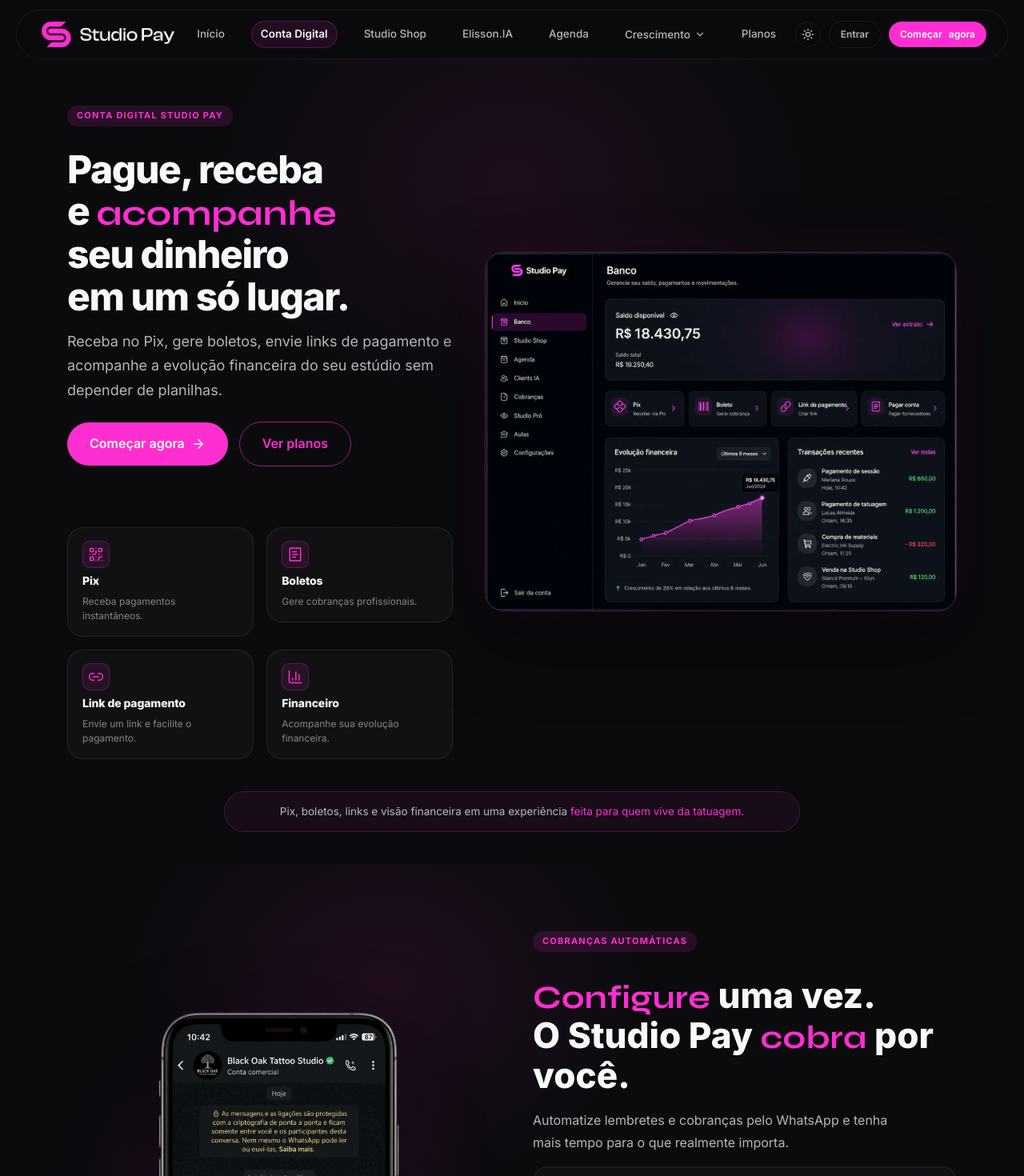
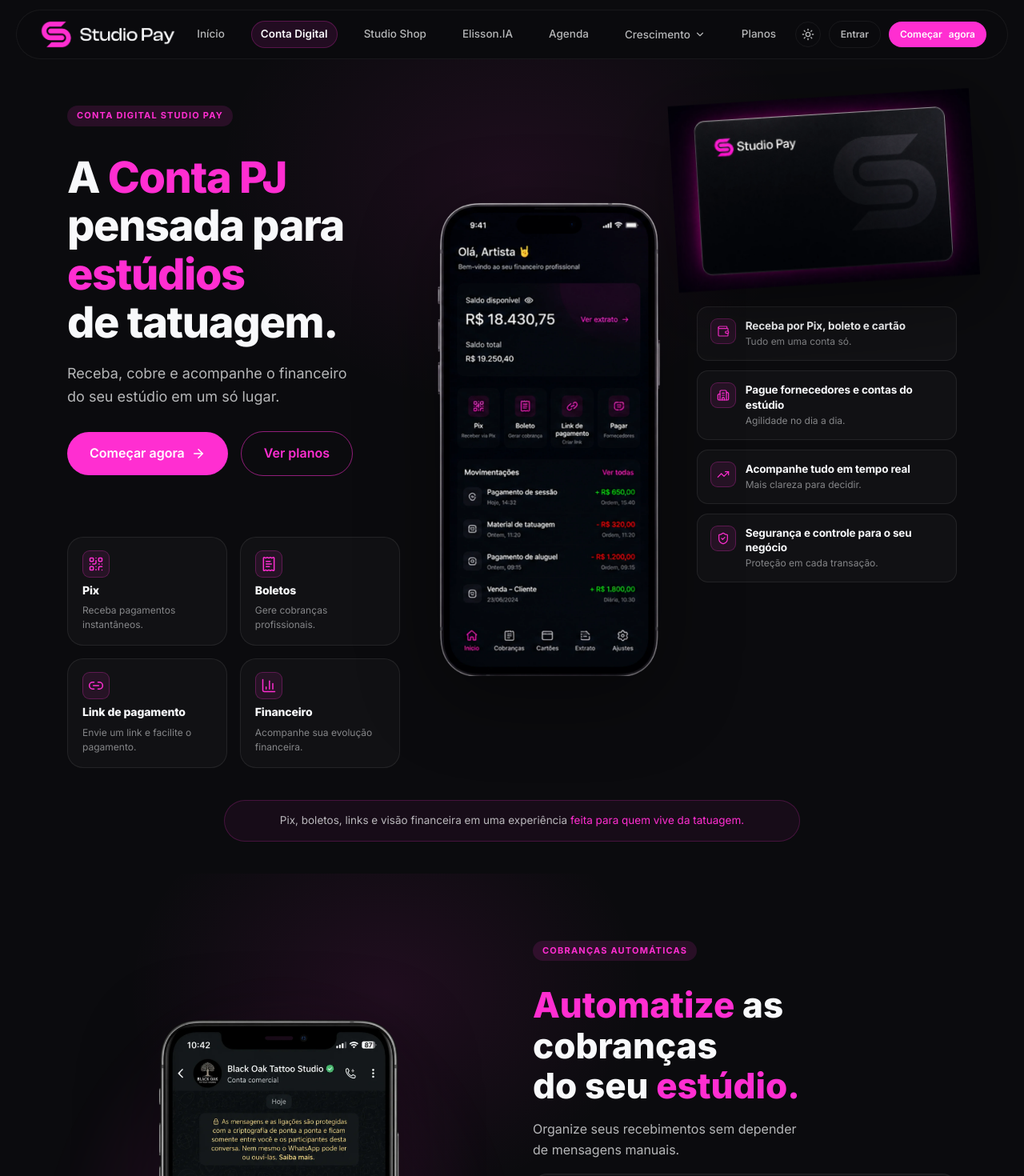
Before and after one commit to studiopay/studiopay-frontend, a React (Vite) app: page /studio-core in a window 1280 px wide. Shown: the top 1470 px of the page at 80% size. Built offline with nearby package versions, Linux system fonts and the light colour scheme.

Commit message:
feat: update studio core landing sections

```diff
--- a/src/pages/public/StudioCorePage.jsx
+++ b/src/pages/public/StudioCorePage.jsx
@@ -17,6 +17,9 @@
   BarChart3,
   PiggyBank,
   Clock,
+  Smartphone,
+  Building2,
+  TrendingUp,
 } from 'lucide-react'
 import Navbar from '@/components/landing/Navbar'
 import Footer from '@/components/landing/Footer'
@@ -36,7 +39,8 @@
 // Imagens oficiais de produção — ficam em /public, então sobem junto com o
 // deploy independente do que estiver salvo no localStorage do Admin Visual.
 // Prioridade: imagem do admin (teste local) > imagem fixa em /public > placeholder.
-const HERO_IMAGE_FALLBACK = '/images/studio-pay/conta-digital-hero.webp'
+const HERO_APP_IMAGE_FALLBACK = '/images/studio-pay/conta-digital-app.webp'
+const HERO_CARD_IMAGE_FALLBACK = '/images/studio-pay/conta-digital-cartao.webp'
 const AUTO_CHARGE_IMAGE_FALLBACK = '/images/studio-pay/conta-digital-cobrancas.webp'
 const CREATE_CHARGE_IMAGE_FALLBACK = '/images/studio-pay/conta-digital-criar-cobranca.webp'
 
@@ -66,21 +70,6 @@
   )
 }
 
-// Destaca uma palavra específica do título (ex.: "acompanhe") em rosa,
-// mesmo quando o título vem editado pelo admin.
-function highlightWord(text, word) {
-  if (!text) return text
-  const idx = text.toLowerCase().indexOf(word.toLowerCase())
-  if (idx === -1) return text
-  return (
-    <>
-      {text.slice(0, idx)}
-      <span className="landing-accent">{text.slice(idx, idx + word.length)}</span>
-      {text.slice(idx + word.length)}
-    </>
-  )
-}
-
 // Destaca várias palavras/expressões dentro de um texto, preservando o
 // restante. Usado quando mais de uma palavra precisa ficar em rosa.
 function highlightWords(text, words) {
@@ -100,6 +89,13 @@
   { Icon: ReceiptText, title: 'Boletos', text: 'Gere cobranças profissionais.' },
   { Icon: Link2, title: 'Link de pagamento', text: 'Envie um link e facilite o pagamento.' },
   { Icon: BarChart3, title: 'Financeiro', text: 'Acompanhe sua evolução financeira.' },
+]
+
+const heroBenefits = [
+  { Icon: Wallet, title: 'Receba por Pix, boleto e cartão', text: 'Tudo em uma conta só.' },
+  { Icon: Building2, title: 'Pague fornecedores e contas do estúdio', text: 'Agilidade no dia a dia.' },
+  { Icon: TrendingUp, title: 'Acompanhe tudo em tempo real', text: 'Mais clareza para decidir.' },
+  { Icon: ShieldCheck, title: 'Segurança e controle para o seu negócio', text: 'Proteção em cada transação.' },
 ]
 
 const bankTxns = [
@@ -198,12 +194,12 @@
 
 // ── Page ───────────────────────────────────────────────────────
 
-const DEFAULT_HERO_TITLE = 'Pague, receba e acompanhe seu dinheiro em um só lugar.'
-const DEFAULT_HERO_SUB = 'Receba no Pix, gere boletos, envie links de pagamento e acompanhe a evolução financeira do seu estúdio sem depender de planilhas.'
+const DEFAULT_HERO_TITLE = 'A Conta PJ\npensada para\nestúdios\nde tatuagem.'
+const DEFAULT_HERO_SUB = 'Receba, cobre e acompanhe o financeiro\ndo seu estúdio em um só lugar.'
 
-const DEFAULT_AUTO_BADGE = 'Cobranças automáticas'
-const DEFAULT_AUTO_TITLE = 'Configure uma vez.\nO Studio Pay cobra por você.'
-const DEFAULT_AUTO_SUB = 'Automatize lembretes e cobranças pelo WhatsApp e tenha mais tempo para o que realmente importa.'
+const DEFAULT_AUTO_BADGE = 'COBRANÇAS AUTOMÁTICAS'
+const DEFAULT_AUTO_TITLE = 'Automatize as cobranças\ndo seu estúdio.'
+const DEFAULT_AUTO_SUB = 'Organize seus recebimentos sem depender\nde mensagens manuais.'
 const DEFAULT_AUTO_PILL = 'Automatize cobranças e mensagens no WhatsApp com lembretes enviados no momento certo.'
 
 const DEFAULT_CREATE_BADGE = 'Criar cobrança'
@@ -214,20 +210,15 @@
 export default function StudioCorePage() {
   const admin = readAdminCoreSection()
 
-  const heroLabel = admin?.heroLabel || 'Conta digital Studio Pay'
-  const heroTitle = admin?.heroTitle || DEFAULT_HERO_TITLE
-  const heroSub = admin?.heroSub || DEFAULT_HERO_SUB
+  const heroLabel = admin?.heroLabel || 'CONTA DIGITAL STUDIO PAY'
+  const heroTitleLines = (admin?.heroTitle || DEFAULT_HERO_TITLE).split('\n')
+  const heroSubLines = (admin?.heroSub || DEFAULT_HERO_SUB).split('\n')
   const heroBtnPrimario = admin?.heroBtnPrimario || 'Começar agora'
   const heroBtnSecundario = admin?.heroBtnSecundario || 'Ver planos'
-  // Prioridade: imagem do admin (teste local) > imagem fixa em /public (oficial
-  // de produção) > placeholder. Cada versão (desktop/mobile) cai de volta na
-  // outra quando a sua própria não existe, antes de cair no fallback fixo.
-  const heroImage = admin?.heroImage || admin?.heroImageMobile || HERO_IMAGE_FALLBACK
-  const heroImageMobile = admin?.heroImageMobile || admin?.heroImage || HERO_IMAGE_FALLBACK
 
   const autoBadge = admin?.autoChargeBadge || DEFAULT_AUTO_BADGE
   const autoTitleLines = (admin?.autoChargeTitle || DEFAULT_AUTO_TITLE).split('\n')
-  const autoSub = admin?.autoChargeSubtitle || DEFAULT_AUTO_SUB
+  const autoSubLines = (admin?.autoChargeSubtitle || DEFAULT_AUTO_SUB).split('\n')
   const autoPillText = admin?.autoChargePillText || DEFAULT_AUTO_PILL
   const autoDesktopImage = admin?.autoChargeImage || admin?.autoChargeImageMobile || AUTO_CHARGE_IMAGE_FALLBACK
   const autoMobileImage = admin?.autoChargeImageMobile || admin?.autoChargeImage || AUTO_CHARGE_IMAGE_FALLBACK
@@ -253,9 +244,21 @@
                 <div className="core-hero-copy">
                   <span className="section-label">{heroLabel}</span>
                   <h1 className="core-hero-title">
-                    {highlightWord(heroTitle, 'acompanhe')}
+                    {heroTitleLines.map((line, i) => (
+                      <Fragment key={i}>
+                        {highlightWords(line, ['Conta PJ', 'estúdios'])}
+                        {i < heroTitleLines.length - 1 && <br />}
+                      </Fragment>
+                    ))}
                   </h1>
-                  <p className="core-hero-sub">{heroSub}</p>
+                  <p className="core-hero-sub">
+                    {heroSubLines.map((line, i) => (
+                      <Fragment key={i}>
+                        {line}
+                        {i < heroSubLines.length - 1 && <br />}
+                      </Fragment>
+                    ))}
+                  </p>
                   <div className="core-hero-actions">
                     <Link to="/cadastro" className="btn btn-primary btn-lg">
                       {heroBtnPrimario} <ArrowRight size={18} />
@@ -265,20 +268,19 @@
                 </div>
               </Reveal>
 
-              <Reveal delay={100} className="core-hero-visual-area">
-                <div className="core-hero-visual">
+              <Reveal delay={100} className="core-hero-phone-area">
+                <div className="core-hero-phone-mock">
                   <FallbackImage
-                    src={heroImage}
-                    mobileSrc={heroImageMobile}
-                    alt="Dashboard da Conta Digital"
-                    className="core-hero-visual-img"
-                    placeholderIcon={Wallet}
-                    placeholderLabel="Preview do painel"
+                    src={HERO_APP_IMAGE_FALLBACK}
+                    alt="App Studio Pay — Conta Digital"
+                    className="core-hero-phone-img"
+                    placeholderIcon={Smartphone}
+                    placeholderLabel="Imagem do app em breve"
                   />
                 </div>
               </Reveal>
 
-              <Reveal delay={160} className="core-hero-cards-area">
+              <Reveal delay={140} className="core-hero-cards-area">
                 <div className="core-solution-grid core-hero-cards">
                   {heroCards.map(({ Icon, title, text }, i) => (
                     <Reveal key={title} delay={i * 50}>
@@ -289,6 +291,31 @@
                       </div>
                     </Reveal>
                   ))}
+                </div>
+              </Reveal>
+
+              <Reveal delay={180} className="core-hero-side-area">
+                <div className="core-hero-side">
+                  <div className="core-hero-card-mock">
+                    <FallbackImage
+                      src={HERO_CARD_IMAGE_FALLBACK}
+                      alt="Cartão Studio Pay"
+                      className="core-hero-card-img"
+                      placeholderIcon={CreditCard}
+                      placeholderLabel="Cartão Studio Pay em breve"
+                    />
+                  </div>
+                  <div className="core-hero-benefits">
+                    {heroBenefits.map(({ Icon, title, text }) => (
+                      <div key={title} className="core-hero-benefit">
+                        <span className="core-hero-benefit-icon"><Icon size={16} strokeWidth={1.8} /></span>
+                        <div className="core-hero-benefit-copy">
+                          <p className="core-hero-benefit-title">{title}</p>
+                          <p className="core-hero-benefit-text">{text}</p>
+                        </div>
+                      </div>
+                    ))}
+                  </div>
                 </div>
               </Reveal>
             </div>
@@ -311,12 +338,19 @@
                 <h2 className="section-title core-auto-title">
                   {autoTitleLines.map((line, i) => (
                     <Fragment key={i}>
-                      {highlightWords(line, ['Configure', 'cobra'])}
+                      {highlightWords(line, ['Automatize', 'estúdio.'])}
                       {i < autoTitleLines.length - 1 && <br />}
                     </Fragment>
                   ))}
                 </h2>
-                <p className="section-sub core-auto-sub">{autoSub}</p>
+                <p className="section-sub core-auto-sub">
+                  {autoSubLines.map((line, i) => (
+                    <Fragment key={i}>
+                      {line}
+                      {i < autoSubLines.length - 1 && <br />}
+                    </Fragment>
+                  ))}
+                </p>
               </Reveal>
 
               <Reveal delay={100} className="core-auto-visual-area">
```
Also changed, not shown: public/images/studio-pay/conta-digital-app.webp (added), public/images/studio-pay/conta-digital-cartao.webp (added), src/styles/landing.css.
